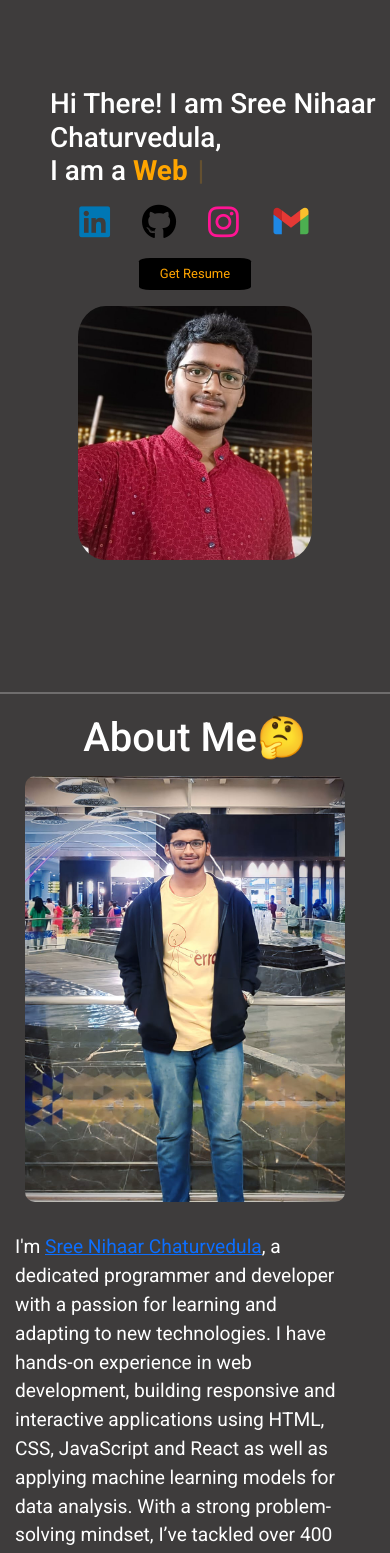
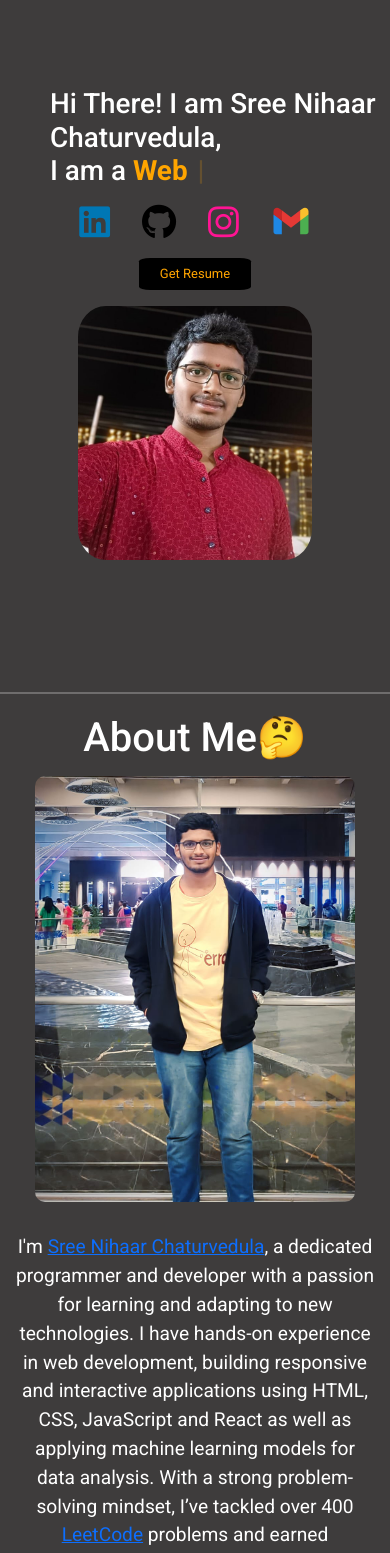
Before and after one commit to SreeNihaar/my-portfolio, a React (Create React App) app: page / in a window 390 px wide. Shown: the top 1553 px of the page. Built offline with nearby package versions, Linux system fonts and the light colour scheme.

Commit message:
Latest changes on website

```diff
--- a/public/index.html
+++ b/public/index.html
@@ -3,7 +3,7 @@
   <head>
     <meta charset="utf-8" />
     <link rel="icon" href="%PUBLIC_URL%/my images/sreenihaar-icon.jpg" />
-    <meta name="viewport" content="width=device-width, initial-scale=1" />
+    <meta name="viewport" content="width=device-width, initial-scale=1.0" />
     <meta name="theme-color" content="#000000" />
     <link rel="preconnect" href="https://fonts.googleapis.com">
     <link rel="preconnect" href="https://fonts.gstatic.com" crossorigin>
--- a/src/App.css
+++ b/src/App.css
@@ -110,6 +110,9 @@ body{
   color: white;
   margin: auto ;
   margin-bottom: 10px;
+  display: flex;
+  flex-direction: row;
+  gap: 3px;
 }
 
 .copyright a{
--- a/src/App.js
+++ b/src/App.js
@@ -43,7 +43,7 @@ function App() {
       <ContactMe />
       <hr className="divider2" />
       <div className="copyright">
-        ©The Portfolio of <a href="https://linkedin.com/in/sree-nihaar-chaturvedula">Sree Nihaar Chaturvedula</a>
+        ©The Portfolio of <a href="https://linkedin.com/in/sree-nihaar-chaturvedula" rel='noreferrer' target='_blank'>Sree Nihaar Chaturvedula</a>
       </div>
       </div>
     </>
--- a/src/Components/AboutMe.css
+++ b/src/Components/AboutMe.css
@@ -38,6 +38,7 @@
         width: 100%;
         margin-top: 10px;
         flex-direction: column;
+        align-items: center;
     }
     .aboutme-desc{
         padding: 15px;
@@ -45,9 +46,14 @@
 }
 
 @media (max-width: 780px){
+    .aboutme{
+        padding-right: 0;
+    }
+    .aboutme-desc>p{
+        text-align: center;
+    }
     .aboutme-photo{
-        width: fit-content;
-        margin: auto;
+        width: 100%;
     }
 }
 
--- a/src/Components/Certificate.css
+++ b/src/Components/Certificate.css
@@ -13,6 +13,10 @@
     max-height: 20rem;
 }
 
+.cert-link{
+    display: flex;
+    flex-direction: row;
+}
 
 .cert-name-div{
     border-top: 2px solid black;
@@ -25,7 +29,6 @@
 
 @media (max-width: 480px){
     .certificate{
-        margin: 7px;
         width: 99%;
         display: flex;
         flex-direction: column;
--- a/src/Components/Education.css
+++ b/src/Components/Education.css
@@ -31,10 +31,19 @@
     .education{
         width: 90%;
     }
-    .education> h3 p p p{
+    .education> h3{
+        text-align: center;
         flex: 1;
     }
     .education>h3{
         text-align: center;
     }
 }
+
+@media (max-width: 450px){
+    .education>p{
+        white-space: nowrap;
+        text-align: center;
+        flex: 1;
+    }
+}
--- a/src/Components/Projects.css
+++ b/src/Components/Projects.css
@@ -127,8 +127,9 @@
 
 @media (max-width: 430px){
     .project-details::before{
-        width: 105%;
-        translate: -8% -4.8%;
+        width: 101.5%;
+        height: 102%;
+        translate: -8% -4%;
         --degree: 0deg;
     }
 }
```
Also changed, not shown: 1 other file (tests, documents, lock files or other folders).
